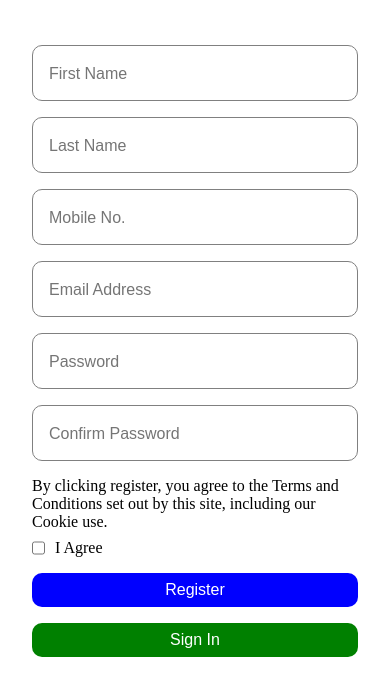
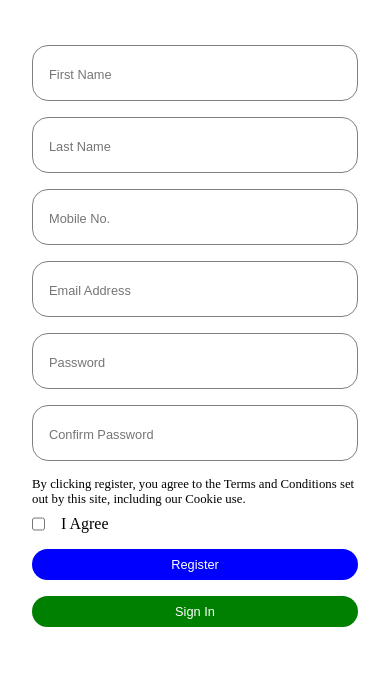
Before and after one commit to bphan23/antra-hw, a plain HTML site: page antra-hw1-html/index.html in a window 390 px wide. Shown: the part 56-752 px from the top of the page. Drawn offline with Linux system fonts and the light colour scheme.

Commit message:
updated some code

```diff
--- a/antra-hw1-html/styles.css
+++ b/antra-hw1-html/styles.css
@@ -20,11 +20,11 @@ h1 {
   display: flex;
   flex-direction: column;
   padding: 2rem;
-  border-radius: 10px;
+  border-radius: 1rem;
 }
 
 input[type="text"] {
-  border-radius: 10px;
+  border-radius: 1rem;
   border: solid 1px grey;
   width: 100%;
   font-size: 1.2rem;
@@ -57,16 +57,16 @@ input[type="text"] {
 }
 
 .checkbox-item {
-  margin-right: 10px;
+  margin-right: 1rem;
 }
 
 .checkbox-input {
   font-weight: bold;
-  margin-right: 10px;
+  margin-right: 1rem;
 }
 
 button {
-  border-radius: 10px;
+  border-radius: 1rem;
   color: white;
   padding: 1rem 4rem;
   font-size: 1.2rem;
@@ -92,19 +92,17 @@ button {
 }
 
 @media screen and (max-width: 475px) {
+  .checkbox-input,
+  .checkbox-text,
+  input::placeholder,
+  button {
+    font-size: 0.8rem;
+  }
+
   button {
     padding: 0.5rem 2rem;
   }
 
-  #checkbox-item-text,
-  #checkbox-item-input,
-  input::placeholder,
-  button {
-    font-size: 1rem;
-  }
-}
-
-@media screen and (max-width: 440px) {
   #first-input,
   #last-input,
   #pass-input,
```
